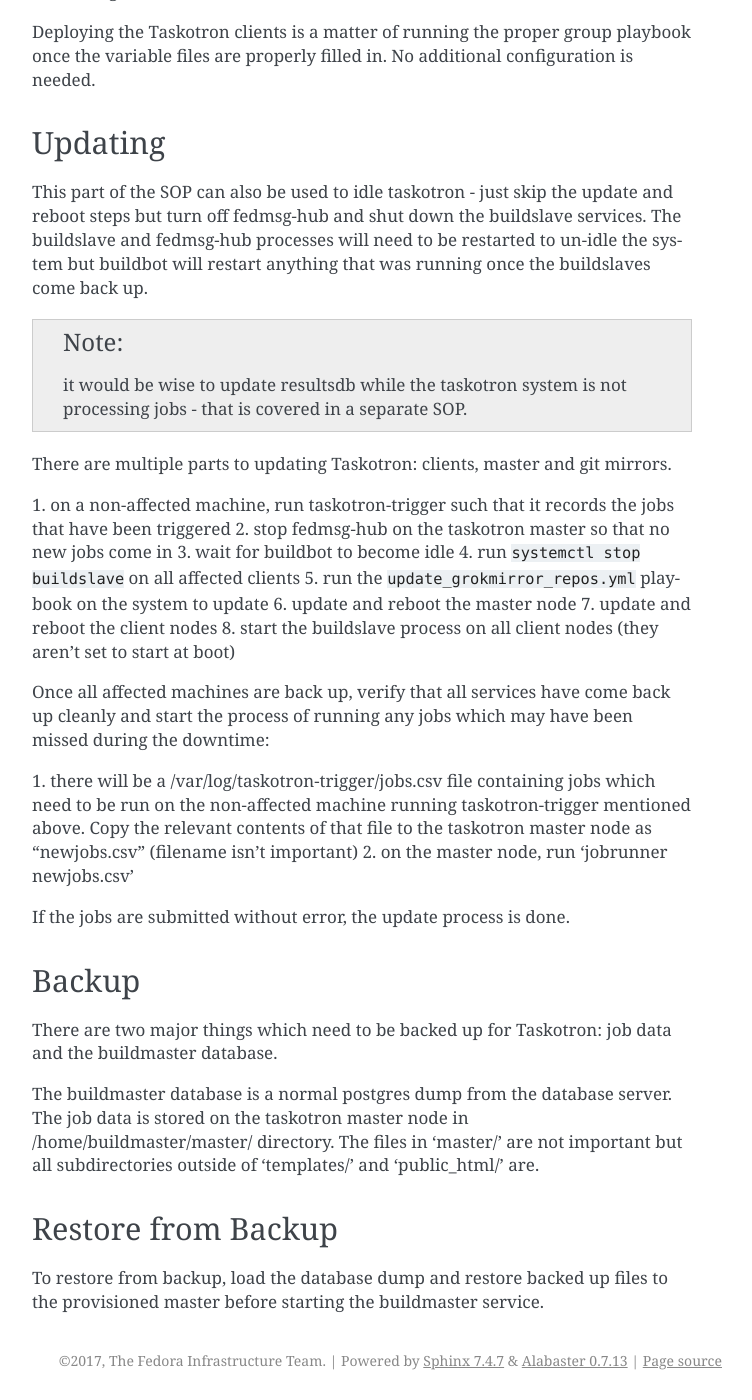
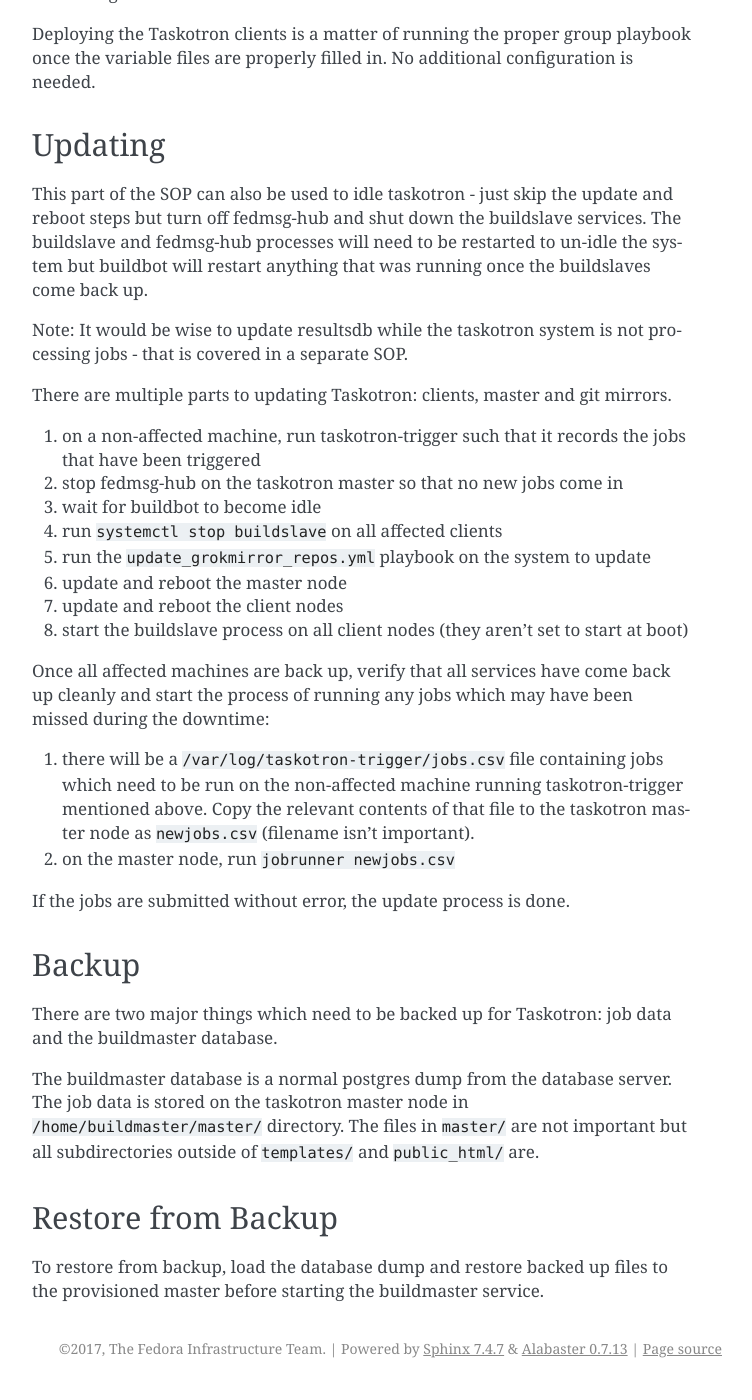
Before and after one commit to FrostyX/infra-docs, a Sphinx documentation site: the page built from docs/sysadmin-guide/sops/taskotron.rst, in a window 1280 px wide and 1400 px high, scrolled down 1608 px. Shown: the whole window, without its empty margins (388-1140 px from the left). Built offline with Sphinx 7.4.7, drawn with Linux system fonts in a browser that asks for light colours; some of the changed text lies outside the part shown.

Commit message:
taskotron: improve formatting

```diff
--- a/docs/sysadmin-guide/sops/taskotron.rst
+++ b/docs/sysadmin-guide/sops/taskotron.rst
@@ -7,7 +7,7 @@
 taskotron SOP
 ==============
 
-run automated tasks to check items in Fedora
+Run automated tasks to check items in Fedora
 
 Contact Information
 ===================
@@ -39,28 +39,24 @@
 
 The system is made up of several components:
 
-- trigger
-
-- task execution system
-  this is a master/slave system, currently using buildbot
-
-- results storage (covered in the resultsdb SOP)
-
-- mirror task git repos
+* trigger
+* task execution system (this is a master/slave system, currently using
+  buildbot)
+* results storage (covered in the resultsdb SOP)
+* mirror task git repos
 
 Deploying the Taskotron Master
 ==============================
 
 The Taskotron master node is responsible for:
 
-1) listening for fedmsgs and scheduling tasks as appropriate
-
-2) coordinating execution of tasks on client nodes
+1. listening for fedmsgs and scheduling tasks as appropriate
+2. coordinating execution of tasks on client nodes
 
 Before doing the initial deployment, a ssh keypair is needed for the taskotron
 clients to check tasks out from the git mirror. Generate a password-less
 keypair (needed for deploying clients) and put the contents of the public key
-in the 'buildslave_ssh_pubkey' variable.
+in the ``buildslave_ssh_pubkey`` variable.
 
 When running the ``taskotron-[dev,stg,prod]`` group playbook for the first time,
 it will fail partway through during buildmaster configuration because
@@ -78,8 +74,8 @@
 ===============================
 
 Before deploying the taskotron clients, get the host key of the taskotron
-master and populate ``buildmaster_pubkey`` in the client's group_vars file. This
-will make sure that git checkouts from the master node work without human
+master and populate ``buildmaster_pubkey`` in the client's group_vars file.
+This will make sure that git checkouts from the master node work without human
 intervention.
 
 Deploying the Taskotron clients is a matter of running the proper group
@@ -95,30 +91,31 @@
 un-idle the system but buildbot will restart anything that was running once the
 buildslaves come back up.
 
-.. note:: it would be wise to update resultsdb while the taskotron system is not
-  processing jobs - that is covered in a separate SOP.
+Note: It would be wise to update resultsdb while the taskotron system is not
+processing jobs - that is covered in a separate SOP.
 
 There are multiple parts to updating Taskotron: clients, master and git mirrors.
 
 1. on a non-affected machine, run taskotron-trigger such that it records the
-jobs that have been triggered
+   jobs that have been triggered
 2. stop fedmsg-hub on the taskotron master so that no new jobs come in
 3. wait for buildbot to become idle
 4. run ``systemctl stop buildslave`` on all affected clients
 5. run the ``update_grokmirror_repos.yml`` playbook on the system to update
 6. update and reboot the master node
 7. update and reboot the client nodes
-8. start the buildslave process on all client nodes (they aren't set to start at boot)
+8. start the buildslave process on all client nodes (they aren't set to start
+   at boot)
 
 Once all affected machines are back up, verify that all services have come
 back up cleanly and start the process of running any jobs which may have been
 missed during the downtime:
 
-1. there will be a /var/log/taskotron-trigger/jobs.csv file containing jobs
-which need to be run on the non-affected machine running taskotron-trigger
-mentioned above. Copy the relevant contents of that file to the taskotron
-master node as "newjobs.csv" (filename isn't important)
-2. on the master node, run 'jobrunner newjobs.csv'
+1. there will be a ``/var/log/taskotron-trigger/jobs.csv`` file containing jobs
+   which need to be run on the non-affected machine running taskotron-trigger
+   mentioned above. Copy the relevant contents of that file to the taskotron
+   master node as ``newjobs.csv`` (filename isn't important).
+2. on the master node, run ``jobrunner newjobs.csv``
 
 If the jobs are submitted without error, the update process is done.
 
@@ -131,8 +128,9 @@
 
 The buildmaster database is a normal postgres dump from the database server.
 The job data is stored on the taskotron master node in
-/home/buildmaster/master/ directory. The files in 'master/' are not important
-but all subdirectories outside of 'templates/' and 'public_html/' are.
+``/home/buildmaster/master/`` directory. The files in ``master/`` are not
+important but all subdirectories outside of ``templates/`` and ``public_html/``
+are.
 
 Restore from Backup
 ===================
```
